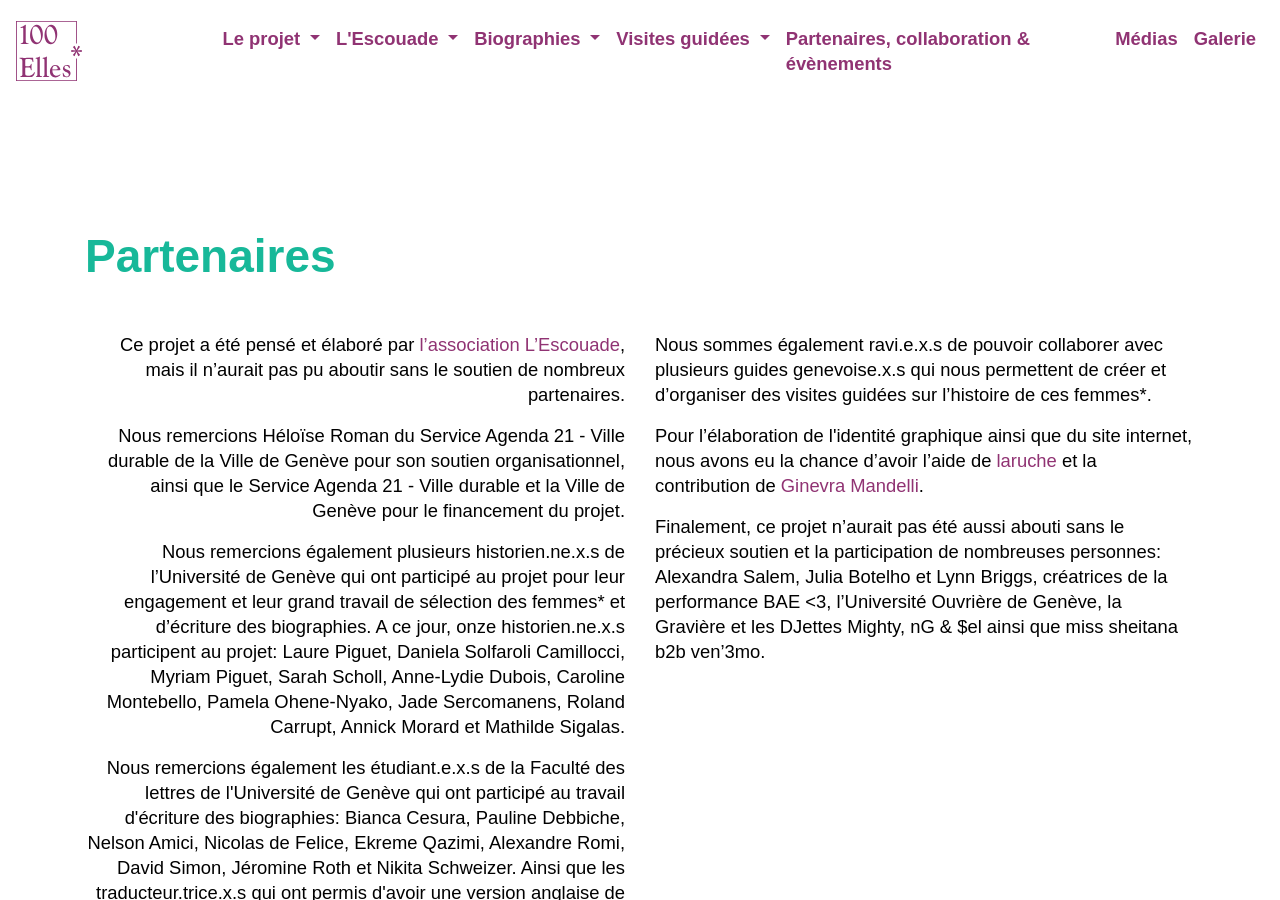
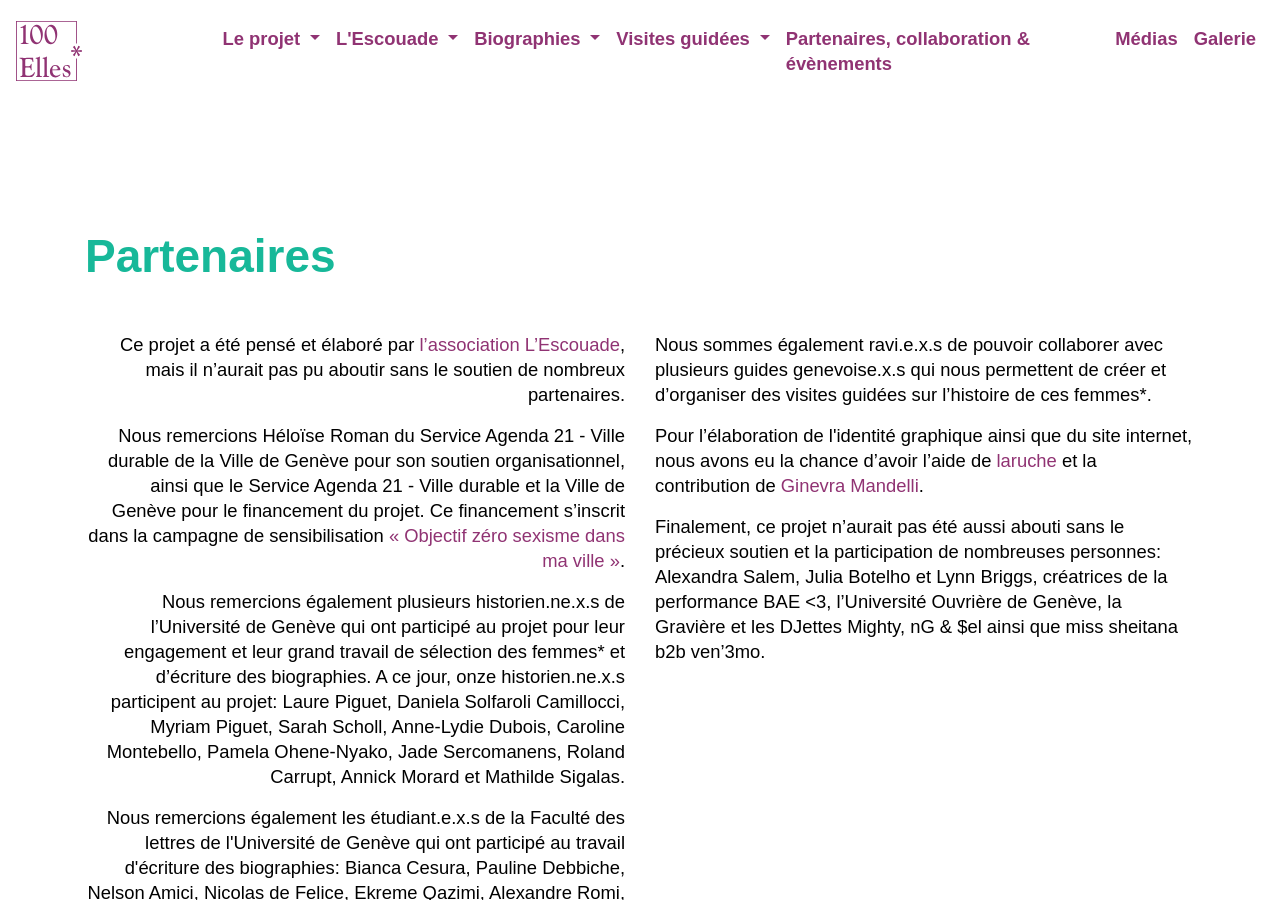
Before and after one commit to larucheio/100elles.ch, a Jekyll site: the page built from partenaires-collaboration-evenements/index.html, in a window 1280 px wide and 900 px high. Built offline with Jekyll 4.4.1, drawn with Linux system fonts in a browser that asks for light colours.

Commit message:
Add link to financement

```diff
--- a/partenaires-collaboration-evenements/index.html
+++ b/partenaires-collaboration-evenements/index.html
@@ -13,7 +13,7 @@ layout: main
       </p>
 
       <p class="paragraph">
-        Nous remercions Héloïse Roman du Service Agenda 21 - Ville durable de la Ville de Genève pour son soutien organisationnel, ainsi que le Service Agenda 21 - Ville durable et la Ville de Genève pour le financement du projet.
+        Nous remercions Héloïse Roman du Service Agenda 21 - Ville durable de la Ville de Genève pour son soutien organisationnel, ainsi que le Service Agenda 21 - Ville durable et la Ville de Genève pour le financement du projet. Ce financement s’inscrit dans la campagne de sensibilisation <a href="https://www.geneve.ch/fr/actualites/dossiers-information/objectif-zero-sexisme-ville/espace-public/actions-symboles" target="_blank">« Objectif zéro sexisme dans ma ville »</a>.
       </p>
 
       <p class="paragraph">
```
